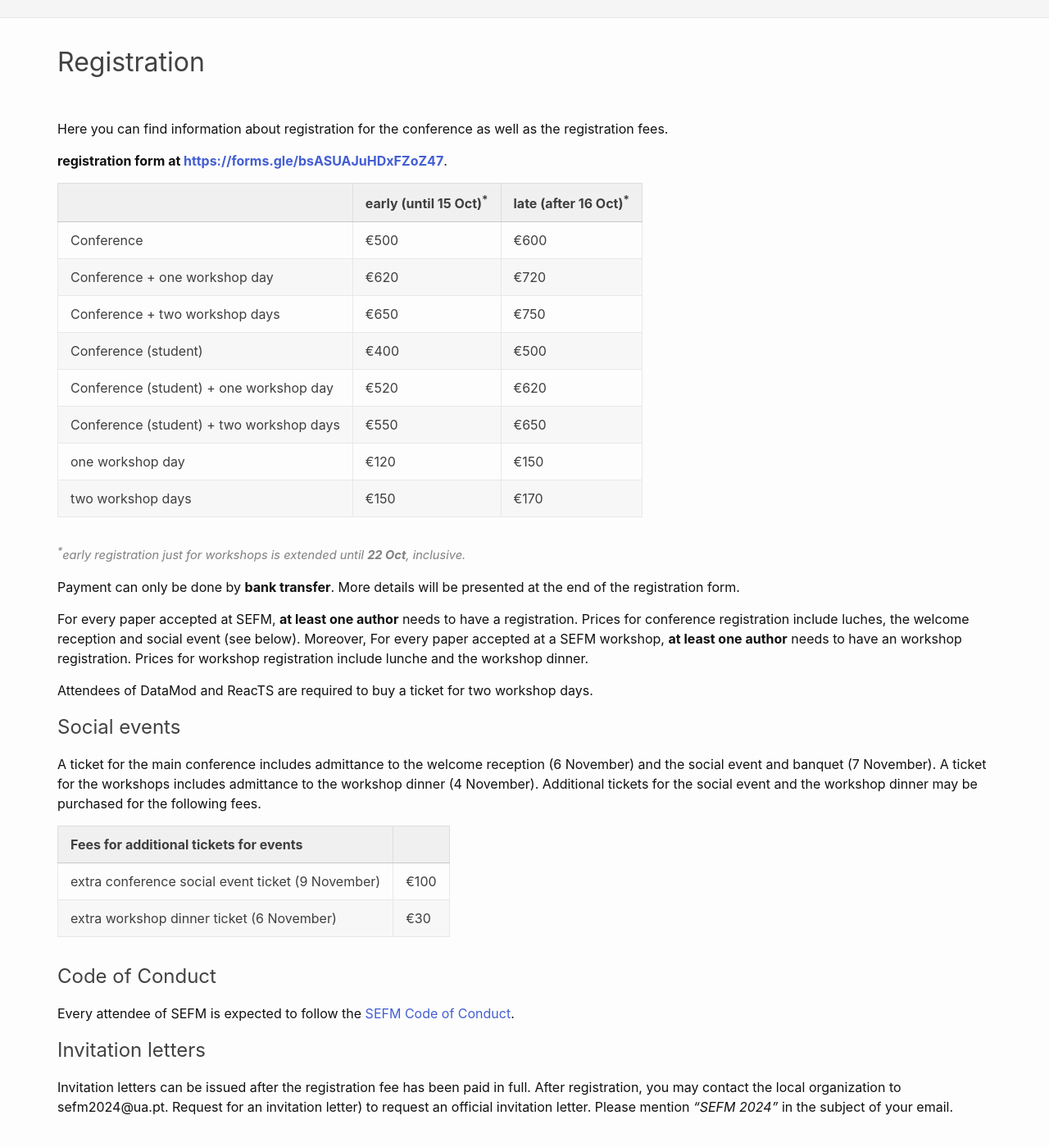
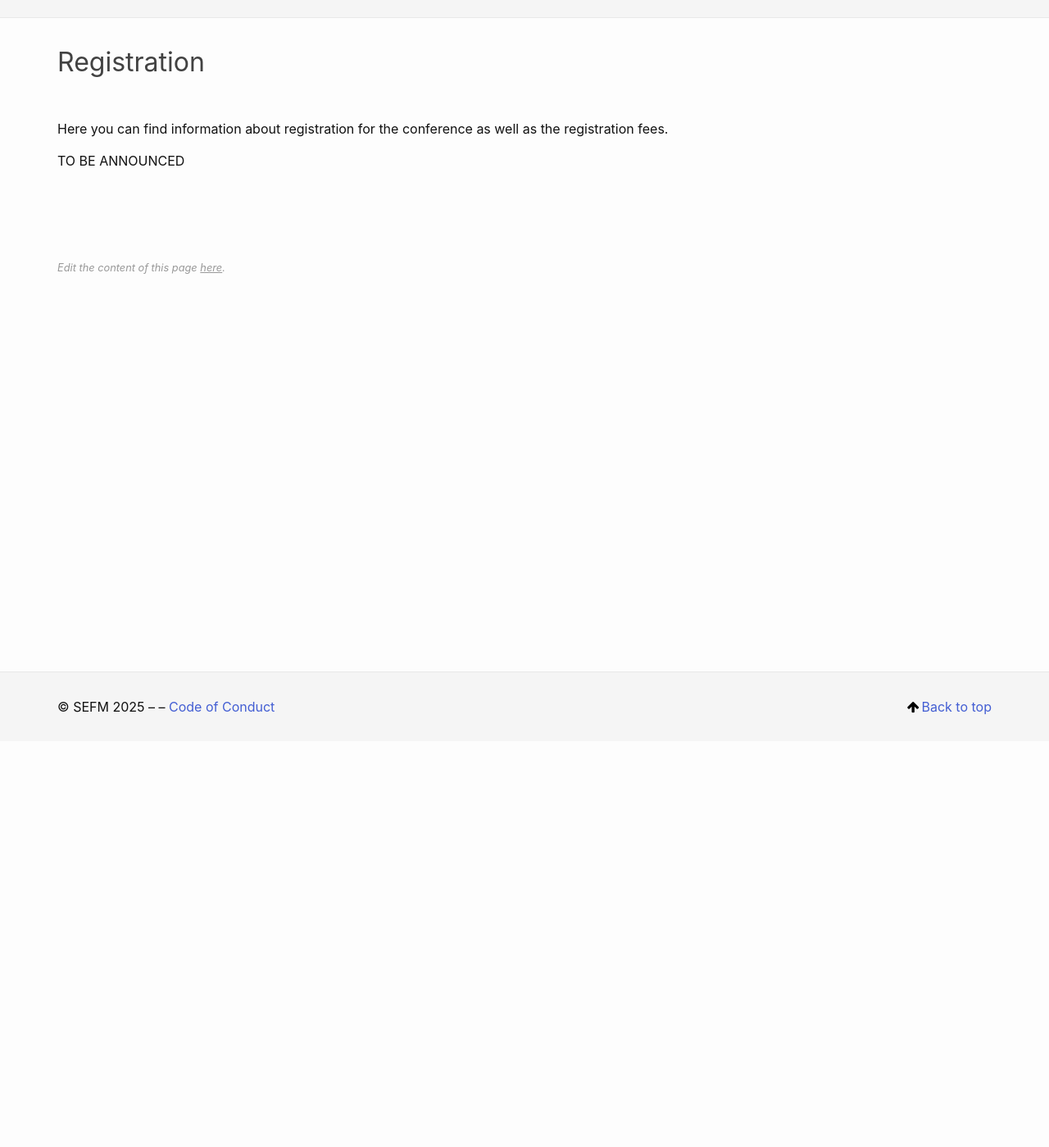
Before and after one commit to sefm-conference/2025, a Jekyll site: the page built from _pages/registration.md, in a window 1280 px wide and 1400 px high, scrolled down 496 px. Shown: the whole window at 82% size. Built offline with Jekyll 4.4.1, drawn with Linux system fonts in a browser that asks for light colours.

Commit message:
Update registration.md

```diff
--- a/_pages/registration.md
+++ b/_pages/registration.md
@@ -9,38 +9,4 @@ hide: false
 
 Here you can find information about registration for the conference as well as the registration fees.
 
- **registration form at  [https://forms.gle/bsASUAJuHDxFZoZ47](https://forms.gle/bsASUAJuHDxFZoZ47)**.
-
-|                                          | early (until 15 Oct)<sup>*</sup> | late (after 16 Oct)<sup>*</sup> |
-| ---------------------------------------- | -------------------- | ------------------- |
-| Conference                               |  €500               |  €600              |
-| Conference + one workshop day            |  €620               |  €720              |
-| Conference + two workshop days           |  €650               |  €750              |
-| Conference (student)                     |  €400               |  €500              |
-| Conference (student) + one workshop day  |  €520               |  €620              |
-| Conference (student) + two workshop days |  €550               |  €650              |
-| one workshop day                         |  €120               |  €150              |
-| two workshop days                        |  €150               |  €170              |
-
-
-<em style="color: gray;font-size-adjust: 0.5;"><sup>*</sup>early registration just for workshops is extended until __22 Oct__, inclusive.</em>
-
-Payment can only be done by **bank transfer**. More details will be presented at the end of the registration form.
-
-For every paper accepted at SEFM, **at least one author** needs to have a registration. Prices for conference registration include luches, the welcome reception and social event (see below). Moreover, For every paper accepted at a SEFM workshop, **at least one author** needs to have an workshop registration. Prices for workshop registration include lunche and the workshop dinner.
-
-Attendees of DataMod and ReacTS are required to buy a ticket for two workshop days.
-
-## Social events
-A ticket for the main conference includes admittance to the welcome reception (6 November) and the social event and banquet (7 November). A ticket for the workshops includes admittance to the workshop dinner (4 November). Additional tickets for the social event and the workshop dinner may be purchased for the following fees.
-
-| Fees for additional tickets for events             |                      |
-| -------------------------------------------------- | -------------------- |
-| extra conference social event ticket (9 November)  |  €100                |
-| extra workshop dinner ticket (6 November)          |  €30                 |
-
-## Code of Conduct
-Every attendee of SEFM is expected to follow the [SEFM Code of Conduct]({{ site.baseurl }}{% link _pages/codeofconduct.md %}).
-
-## Invitation letters
-Invitation letters can be issued after the registration fee has been paid in full. After registration, you may contact the local organization to sefm2024@ua.pt. Request for an invitation letter) to request an official invitation letter. Please mention _"SEFM 2024"_ in the subject of your email.
+TO BE ANNOUNCED
```
